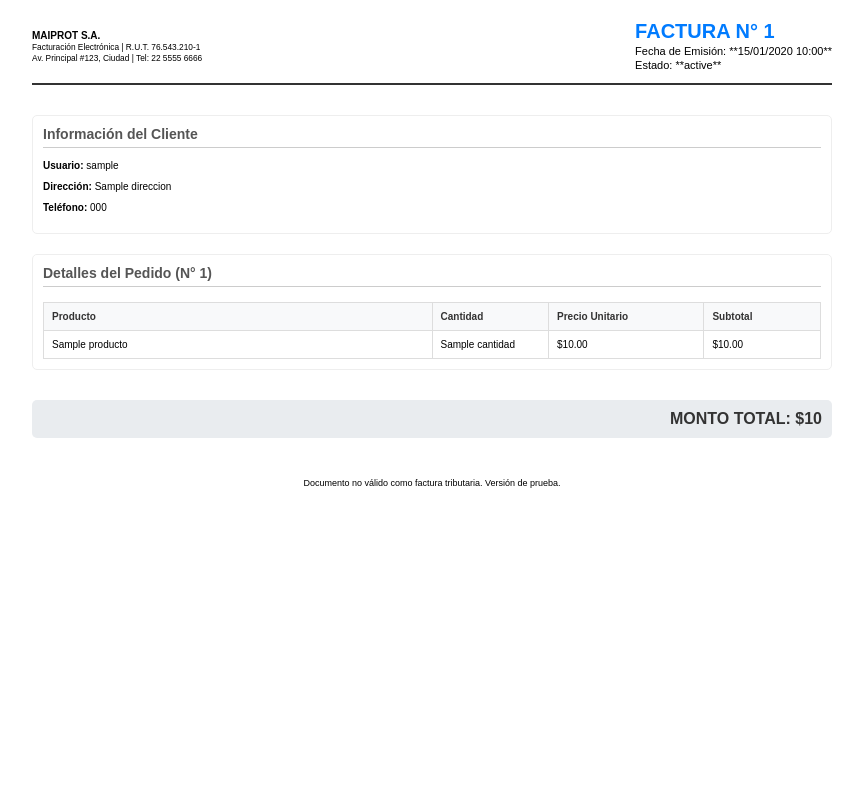
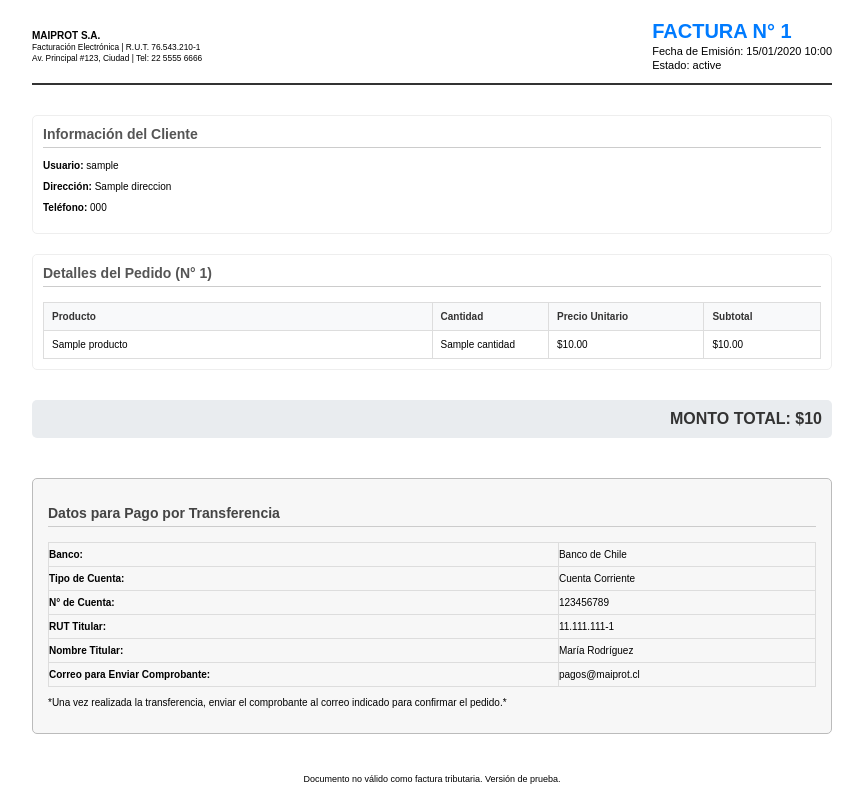
Before and after one commit to Josevrider/maiprotSA, a Django app: template maiprot/appweb/templates/factura_pdf.html in a window 1280 px wide. Shown: the whole page, without its empty margins (208-1071 px from the left). Before the commit the page ends 488 px from the top, so only its background shows below. Run offline with Django 4.2, Linux system fonts and the light colour scheme; the template is opened without the code that fills it: most values are stand-ins (such as "Sample title", 1, 10 or a date in 2020).

Commit message:
Update factura PDF template with bank transfer payment details

```diff
--- a/maiprot/appweb/templates/factura_pdf.html
+++ b/maiprot/appweb/templates/factura_pdf.html
@@ -16,18 +16,18 @@
             justify-content: space-between;
             align-items: center;
             margin-bottom: 30px;
-            border-bottom: 2px solid #333; /* Línea de separación */
+            border-bottom: 2px solid #333;
             padding-bottom: 10px;
         }
         .header .logo { max-width: 100px; height: auto; }
         .header .info-factura h1 { font-size: 20px; color: #007bff; margin: 0; }
         .header .info-factura p { margin: 2px 0; font-size: 11px; }
 
-        /* Secciones de Datos (Cliente) */
+        /* Secciones */
         .seccion { margin-bottom: 20px; padding: 10px; border: 1px solid #eee; border-radius: 5px; }
         .seccion h2 { font-size: 14px; color: #555; border-bottom: 1px solid #ccc; padding-bottom: 5px; margin-top: 0; }
 
-        /* Tabla de Productos */
+        /* Tabla */
         table { width: 100%; border-collapse: collapse; margin-top: 15px; font-size: 10px; }
         th, td { border: 1px solid #ddd; padding: 8px; text-align: left; }
         th { background-color: #f8f9fa; color: #333; font-weight: bold; }
@@ -41,6 +41,31 @@
             border-radius: 5px;
         }
         .total-box h3 { font-size: 16px; margin: 0; color: #333; }
+
+        /* Datos de Transferencia */
+        .transferencia-box {
+            margin-top: 40px;
+            padding: 15px;
+            border: 1px solid #bbb;
+            border-radius: 5px;
+            background: #f7f7f7;
+        }
+        .transferencia-box h2 {
+            font-size: 14px;
+            color: #444;
+            margin-bottom: 10px;
+            border-bottom: 1px solid #ccc;
+            padding-bottom: 5px;
+        }
+        .transferencia-box table {
+            width: 100%;
+            border-collapse: collapse;
+            font-size: 10px;
+        }
+        .transferencia-box td {
+            padding: 6px 0;
+        }
+
     </style>
 </head>
 <body>
@@ -53,8 +78,8 @@
             </div>
             <div class="info-factura">
                 <h1>FACTURA N° {{ factura.id }}</h1>
-                <p>Fecha de Emisión: **{{ factura.fecha_emision|date:"d/m/Y H:i" }}**</p>
-                <p>Estado: **{{ factura.estado }}**</p>
+                <p>Fecha de Emisión: {{ factura.fecha_emision|date:"d/m/Y H:i" }}</p>
+                <p>Estado: {{ factura.estado }}</p>
             </div>
         </div>
 
@@ -69,7 +94,6 @@
             {% if factura.pedido.usuario.perfilusuario.telefono %}
                 <p><strong>Teléfono:</strong> {{ factura.pedido.usuario.perfilusuario.telefono }}</p>
             {% endif %}
-
         </div>
 
         <div class="seccion">
@@ -104,6 +128,40 @@
             <h3>MONTO TOTAL: ${{ factura.monto_total|floatformat:0 }}</h3>
         </div>
 
+        <!-- NUEVA SECCIÓN: DATOS PARA TRANSFERENCIA -->
+        <div class="transferencia-box">
+            <h2>Datos para Pago por Transferencia</h2>
+            <table>
+                <tr>
+                    <td><strong>Banco:</strong></td>
+                    <td>Banco de Chile</td>
+                </tr>
+                <tr>
+                    <td><strong>Tipo de Cuenta:</strong></td>
+                    <td>Cuenta Corriente</td>
+                </tr>
+                <tr>
+                    <td><strong>N° de Cuenta:</strong></td>
+                    <td>123456789</td>
+                </tr>
+                <tr>
+                    <td><strong>RUT Titular:</strong></td>
+                    <td>11.111.111-1</td>
+                </tr>
+                <tr>
+                    <td><strong>Nombre Titular:</strong></td>
+                    <td>María Rodríguez</td>
+                </tr>
+                <tr>
+                    <td><strong>Correo para Enviar Comprobante:</strong></td>
+                    <td>pagos@maiprot.cl</td>
+                </tr>
+            </table>
+            <p style="margin-top: 10px; font-size: 10px;">
+                *Una vez realizada la transferencia, enviar el comprobante al correo indicado para confirmar el pedido.*
+            </p>
+        </div>
+
         <p style="margin-top: 40px; font-size: 9px; text-align: center;">Documento no válido como factura tributaria. Versión de prueba.</p>
 
     </div>
```
